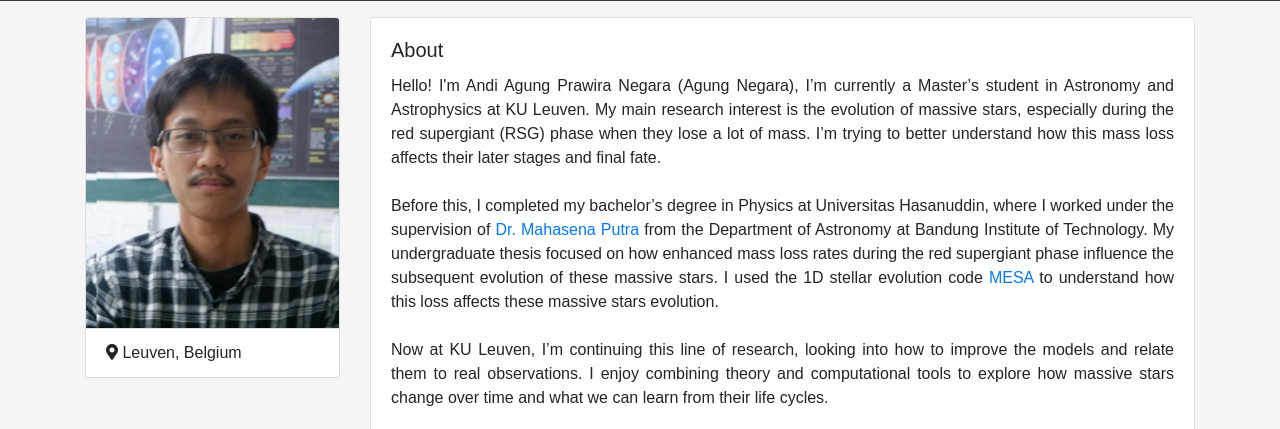
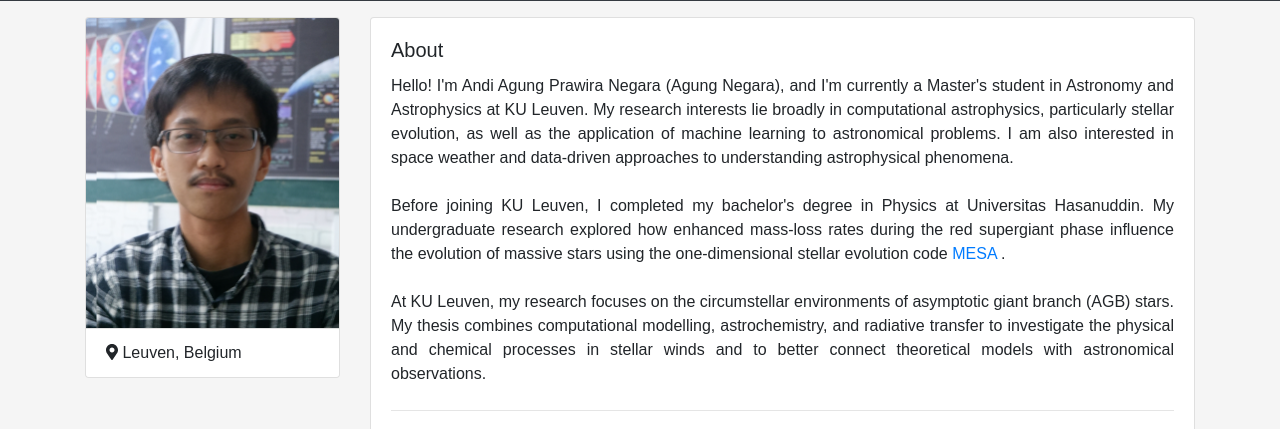
Before and after one commit to aapnegara/aapnegara.github.io, a plain HTML site: page index.html in a window 1280 px wide. Shown: the part 55-484 px from the top of the page. Drawn offline with nearby package versions, Linux system fonts and the light colour scheme.

Commit message:
updating bio

```diff
--- a/index.html
+++ b/index.html
@@ -73,15 +73,13 @@
                   <h5 class="card-title">About</h5>
                   <!-- <class="card-text: justify-content-around"> -->
                   <p class="card-text">
-                    Hello! I'm Andi Agung Prawira Negara (Agung Negara), I’m currently a Master’s student in Astronomy and Astrophysics at KU Leuven. My main research interest is the evolution of massive stars, especially during the red supergiant (RSG) phase when they lose a lot of mass. I’m trying to better understand how this mass loss affects their later stages and final fate.
+                    Hello! I'm Andi Agung Prawira Negara (Agung Negara), and I'm currently a Master's student in Astronomy and Astrophysics at KU Leuven. My research interests lie broadly in computational astrophysics, particularly stellar evolution, as well as the application of machine learning to astronomical problems. I am also interested in space weather and data-driven approaches to understanding astrophysical phenomena.
+                    <br />
+                    <br />
+                    Before joining KU Leuven, I completed my bachelor's degree in Physics at Universitas Hasanuddin. My undergraduate research explored how enhanced mass-loss rates during the red supergiant phase influence the evolution of massive stars using the one-dimensional stellar evolution code  <a href="https://docs.mesastar.org/en/" target="_blank">MESA</a> .
                      <br />
                     <br />
-                    Before this, I completed my bachelor’s degree in Physics at Universitas Hasanuddin, where I worked under the supervision of <a href="https://scholar.google.com/citations?user=ktRCW9IAAAAJ&hl=en" target="_blank">Dr. Mahasena Putra</a> from the Department of Astronomy at Bandung Institute of Technology. My undergraduate thesis focused on how enhanced mass loss rates during the red supergiant phase influence the
-                    subsequent evolution of these massive stars. I used the 1D stellar evolution code <a href="https://docs.mesastar.org/en/" target="_blank">MESA</a> to understand how this loss
-                    affects these massive stars evolution.
-                     <br />
-                    <br />
-                    Now at KU Leuven, I’m continuing this line of research, looking into how to improve the models and relate them to real observations. I enjoy combining theory and computational tools to explore how massive stars change over time and what we can learn from their life cycles.
+                    At KU Leuven, my research focuses on the circumstellar environments of asymptotic giant branch (AGB) stars. My thesis combines computational modelling, astrochemistry, and radiative transfer to investigate the physical and chemical processes in stellar winds and to better connect theoretical models with astronomical observations.
                     <br />
                     <!-- <br />
                     <b>Language:</b> Python, JavaScript, SQL.
```
